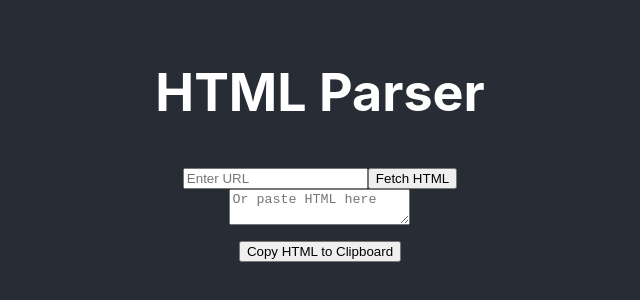
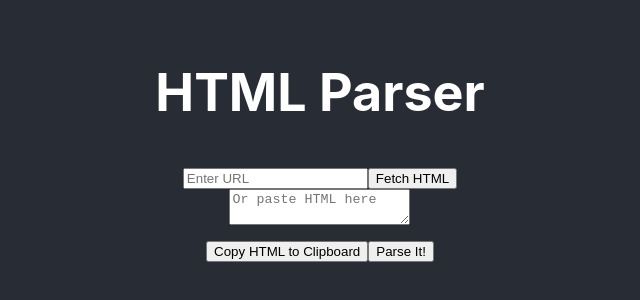
Before and after one commit to NekkidBear/parsing-challenge, a React (Create React App) app: page / in a window 1280 px wide. Shown: the part 256-556 px from the top of the page, without its empty margins (320-960 px from the left). Built offline with nearby package versions, Linux system fonts and the light colour scheme.

Commit message:
add Parse It button

```diff
--- a/src/HTMLParser.tsx
+++ b/src/HTMLParser.tsx
@@ -38,6 +38,18 @@ const HTMLParser: React.FC = () => {
     });
   };
 
+  // Function to parse HTML content and update parsedItems state
+  const parseHtmlContent = () => {
+    // Example parsing logic (you need to implement your own parsing logic)
+    const parsed = [
+      {
+        content: inputHtml,
+        children: []
+      }
+    ];
+    setParsedItems(parsed);
+  };
+
   // Function to recursively render parsed content
   const renderParsedContent = (items: ParsedItem[], level: number = 0): JSX.Element[] => {
     return items.map((item, index) => {
@@ -55,10 +67,10 @@ const HTMLParser: React.FC = () => {
             )}
             {paragraphHeading && (
               <em className="paragraph-heading">{paragraphHeading[1]}</em>
-            )} {/* Render paragraph heading */}
+            )}
             {item.content} {/* Render the content */}
           </p>
-          {renderParsedContent(item.children, level + 1)} {/* Recursively render child items */}
+          {renderParsedContent(item.children, level + 1)}
         </div>
       );
     });
@@ -89,6 +101,9 @@ const HTMLParser: React.FC = () => {
         <button onClick={() => copyToClipboard(inputHtml)}>
           Copy HTML to Clipboard {/* Button to copy HTML content to clipboard */}
         </button>
+        <button onClick={parseHtmlContent}>
+          Parse It! {/* Button to parse and render HTML content */}
+        </button>
       </div>
       <div>
         {renderParsedContent(parsedItems)} {/* Render the parsed content */}
```
